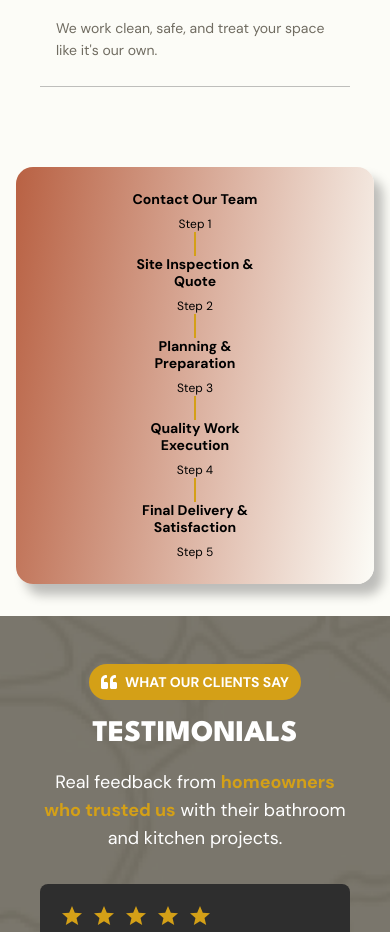
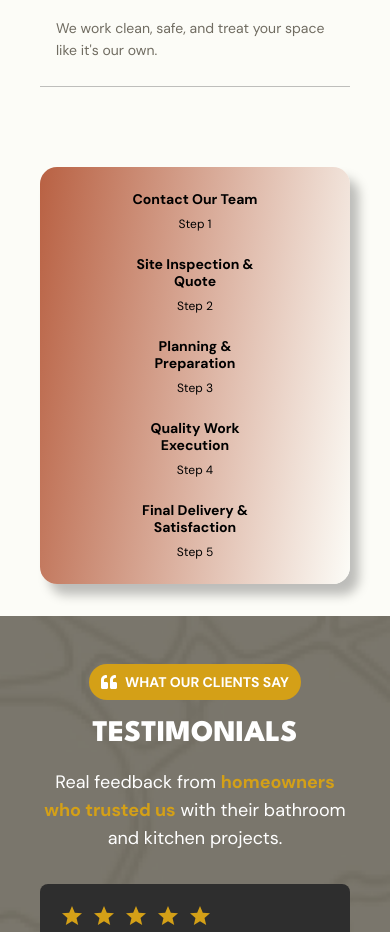
Before and after one commit to mygads/tbn-company-profile, a Next.js app: page / in a window 390 px wide. Shown: the part 4980-5912 px from the top of the page. Built offline with nearby package versions, Linux system fonts and the light colour scheme.

Commit message:
Refactor Process component layout for improved spacing and remove unnecessary mobile vertical line

```diff
--- a/src/components/Process.tsx
+++ b/src/components/Process.tsx
@@ -28,8 +28,8 @@ export default function Process() {
   ];
 
   return (
-    <section id="process" className="px-4 sm:px-8 container mx-auto py-8 lg:py-16">
-      <div className="">
+    <section id="process" className="px-6">
+      <div className="px-4 sm:px-8 container mx-auto py-8 lg:py-16">
         <div
           className="relative rounded-[17px] shadow-[9px_11px_10.8px_0px_rgba(0,0,0,0.25)] px-6 sm:px-8 lg:px-[49px] py-6 lg:py-[43px]"
           style={{
@@ -40,10 +40,6 @@ export default function Process() {
           <div className="flex flex-col sm:flex-row gap-6 sm:gap-4 lg:gap-[82px] items-center justify-center w-full max-w-[1064px] mx-auto relative">
             {steps.map((step, index) => (
               <div key={index} className={`flex flex-col gap-2 lg:gap-[13px] items-center text-center text-black ${step.width} flex-shrink-0 relative`}>
-                {/* Mobile Vertical Line - show between steps except after last */}
-                {index < steps.length - 1 && (
-                  <div className="sm:hidden absolute top-full left-1/2 transform -translate-x-1/2 w-[2px] h-6 bg-[#d4a017]"></div>
-                )}
 
                 {/* Step Title */}
                 <div className="font-bold text-sm lg:text-[16px] leading-tight lg:leading-[21px] w-full">
```
